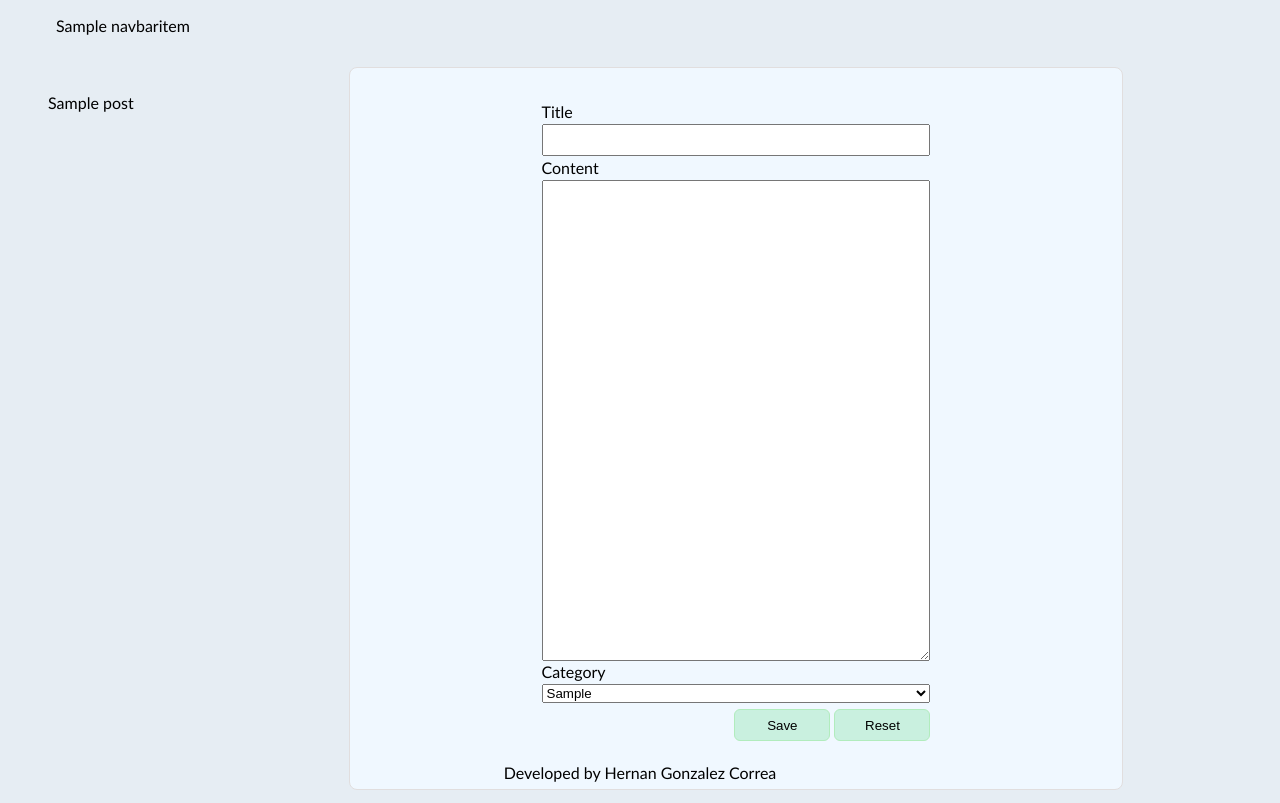
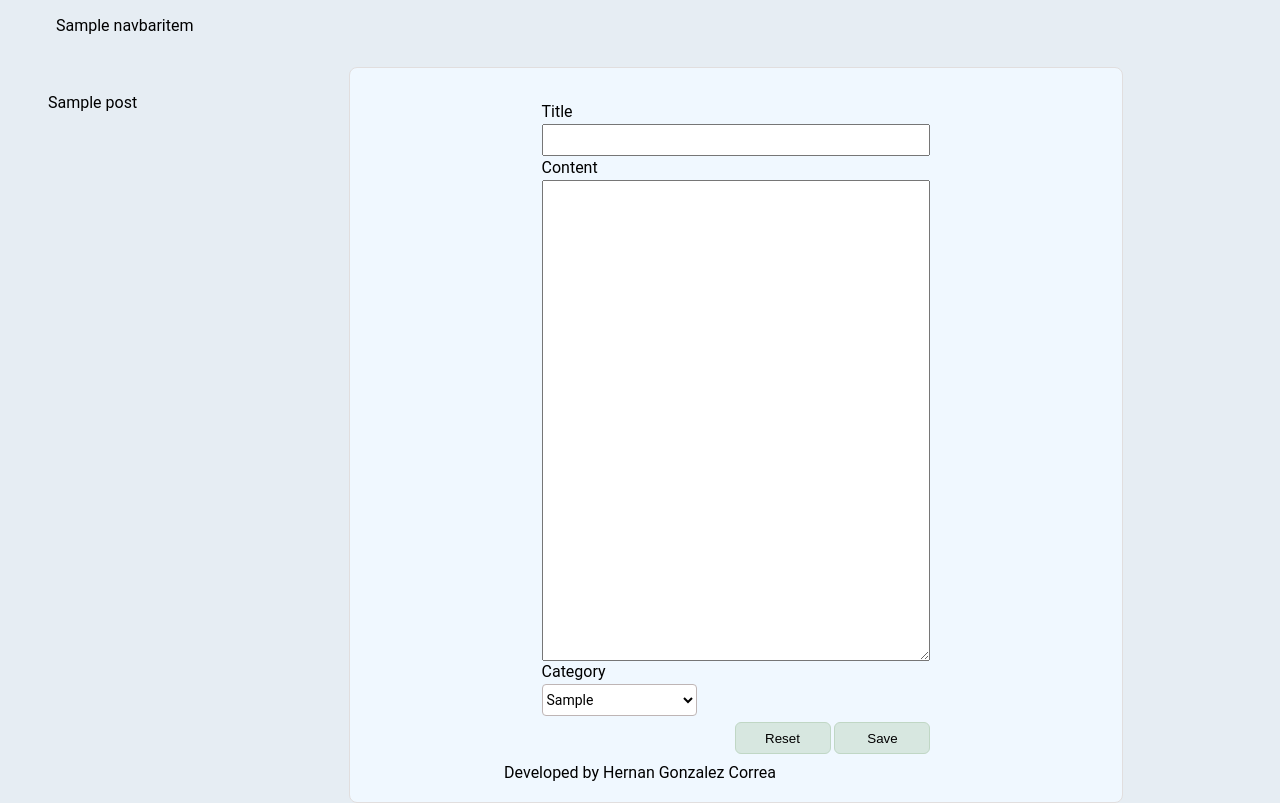
Before and after one commit to HernanGC/SelfBlog, a Django app: template Blog/templates/blog/new.html in a window 1280 px wide. Run offline with Django 3.2, Linux system fonts and the light colour scheme; the template is opened without the code that fills it: values that come from a table or form of the project are taken from there, others are empty; a user stored in the database is signed in; tables that the repository leaves empty hold one stand-in row (values such as "Sample post").

Commit message:
Small steps

```diff
--- a/Blog/models.py
+++ b/Blog/models.py
@@ -34,10 +34,13 @@ class Post(models.Model):
     def __str__(self):
         return f'{self.title} - {self.author.first_name}'
 
-    def get_content(self):
+    def get_content(self) -> str:
         return self.content if len(self.content) < 300 else f'{self.content[:300]}...'
 
-    def update_post(self, title, content, category):
+    def get_title(self) -> str:
+        return self.title if len(self.title) < 25 else f'{self.title[:24]}...'
+
+    def update_post(self, title: str, content: str, category: BlogType):
         if title and content and category:
             self.title = title
             self.content = content
--- a/Blog/static/css/index.css
+++ b/Blog/static/css/index.css
@@ -1,5 +1,5 @@
 body {
-    font-family: 'Gill Sans', 'Gill Sans MT', Calibri, 'Trebuchet MS', sans-serif;
+    font-family: 'Roboto', sans-serif;
     background-color: #e6edf3;
     height: 100%;
     margin: 0;
@@ -24,11 +24,14 @@ div#container-new, div#container-edit {
     display: inline-block;
     margin: 0 2rem 1rem 0;
     transition: 0.2s;
+    box-shadow: 4px 4px 5px #dbe2e7;
 }
 .blog-post:hover {
     /* transform: scale(1.01); */
     cursor: pointer;
-    box-shadow: 4px 4px 5px #ced6de;
+    background-color: #d7e7e0;
+    /* box-shadow: 4px 4px 5px #ced6de; */
+    /* box-shadow: none; */
 }
 .side-container {
     width: 10%;
@@ -61,8 +64,8 @@ button {
     width: 6rem;
     height: 2rem;
     margin: 5px;
-    background-color: #c9f0df;
-    border: 1px solid #b1ecbd;
+    background-color: #d7e7e0;
+    border: 1px solid #c0d7c5;
     border-radius: 6px;
 }
 button:hover {
@@ -72,3 +75,12 @@ button:hover {
 .buttons-z {
     align-self: flex-end;
 }
+select {
+    font-family: 'Roboto', sans-serif;
+    font-size: 14px;
+    width: 40%;
+    height: 2rem;
+    border-radius: 4px;
+    border: 1px solid #beb5b5;
+    background: #fff;
+}
--- a/Blog/templates/blog/details.html
+++ b/Blog/templates/blog/details.html
@@ -13,8 +13,8 @@
                 <span>{{ post.created_at }}</span>
             </p>
         <div class="detail-buttons">
+            <button onclick="window.location.href='{% url 'edit' post.id %}'" >Edit</button>
             <button onclick="deletePost('{% url 'delete' post.id %}', '{% url 'index' %}')">Delete</button>
-            <button onclick="window.location.href='{% url 'edit' post.id %}'" >Edit</button>
         </div>
         {% endif %}
     </div>
--- a/Blog/templates/blog/edit.html
+++ b/Blog/templates/blog/edit.html
@@ -20,8 +20,8 @@
                 </select>
             {% endif %}
             <div class="buttons-z">
+                <button type="reset" value="reset">Reset</button>
                 <button type="submit">Save</button>
-                <button type="reset" value="reset">Reset</button>
             </div>
         </form>
     {% endif %}
--- a/Blog/templates/blog/new.html
+++ b/Blog/templates/blog/new.html
@@ -20,9 +20,9 @@
                 </select>
             {% endif %}
         <div class="buttons-z">
+                <button type="reset" value="reset">Reset</button>
                 <button type="submit">Save</button>
-                <button type="reset" value="reset">Reset</button>
-            </div>
+        </div>
     </form>
 </div>
 {% endblock %}
--- a/Blog/templates/components/side-content.html
+++ b/Blog/templates/components/side-content.html
@@ -1,5 +1,5 @@
 <div class="container side-container">
     {% for item in content %}
-        <a href="{% url 'details' item.id %}"><p class="side-item">{{ item.title }}</p></a>
+        <a href="{% url 'details' item.id %}"><p class="side-item">{{ item.get_title }}</p></a>
     {% endfor %}
 </div>
```
